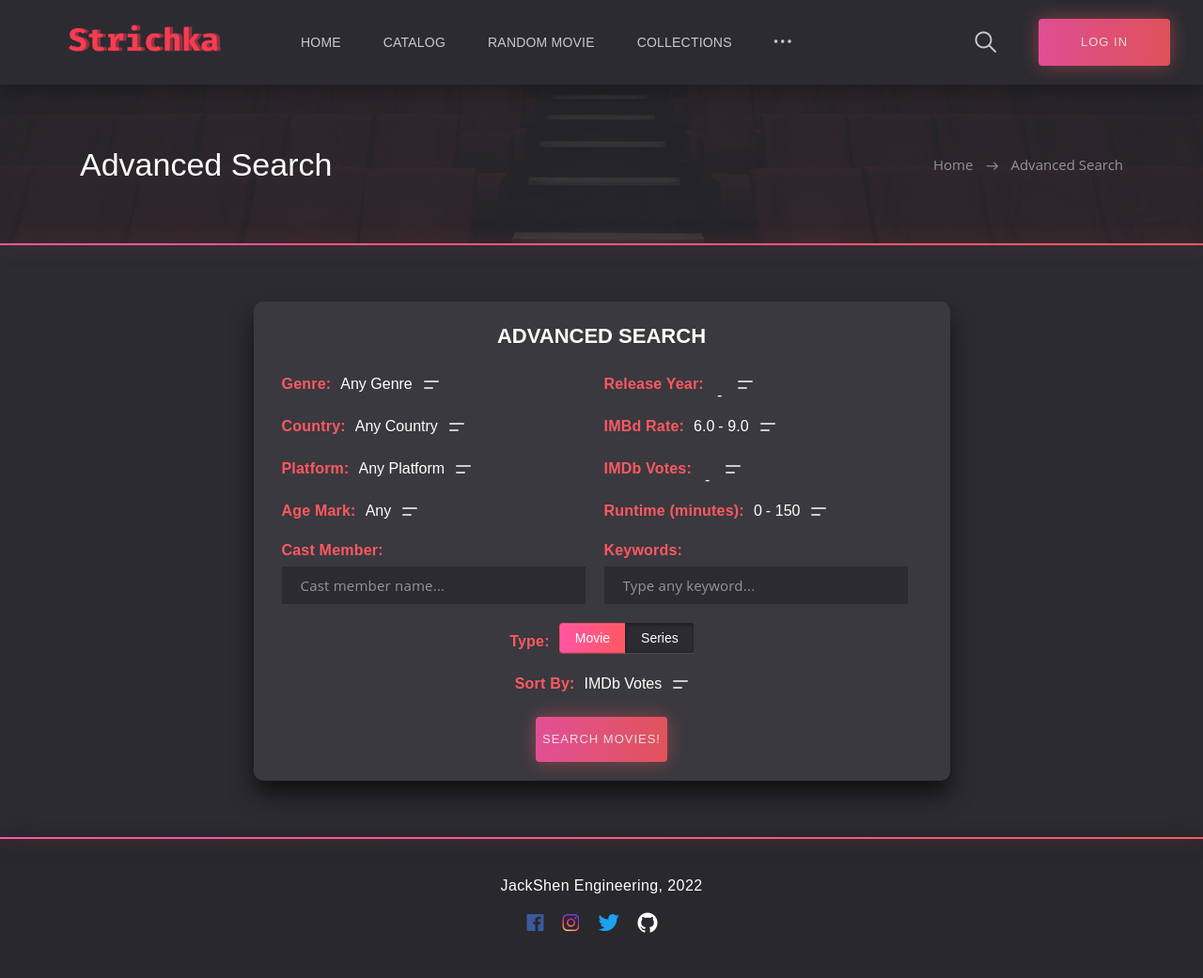
After one commit to jackshendrikov/strichka, a Django app: template templates/movies/adv_search.html in a window 1280 px wide. The commit adds this page. Shown: the whole page at 94% size. Run offline with Django 4.2, Linux system fonts and the light colour scheme; the template is opened without the code that fills it, so the values that code supplies are empty; parts of the project's set-up code (start-up, migrations or seed data) failed here and were passed over; some libraries are stand-ins or nearby versions.

Commit message:
Add advanced search & Fix onclick on infinite scroll new elems

```diff
--- a/config/settings/base.py
+++ b/config/settings/base.py
@@ -1,3 +1,4 @@
+import dj_database_url
 import os
 from dotenv import load_dotenv
 from pathlib import Path
@@ -170,3 +171,6 @@ EMAIL_USE_TLS = True
 EMAIL_USE_SSL = False
 SERVER_EMAIL = os.getenv("EMAIL_HOST")
 DEFAULT_FROM_EMAIL = os.getenv("EMAIL_HOST")
+
+db_from_env = dj_database_url.config(conn_max_age=500)
+DATABASES["default"].update(db_from_env)
--- a/movies/urls.py
+++ b/movies/urls.py
@@ -5,6 +5,8 @@ from movies.models import Cast, Comment, Movie, Vote
 from movies.views import (
     AddFavoriteMovieView,
     AddWatchlistMovieView,
+    AdvancedSearchResultView,
+    AdvancedSearchView,
     CastMemberDetailsView,
     ClassicMoviesView,
     CollectionsView,
@@ -24,8 +26,10 @@ from movies.views import (
     RecentPremieresView,
     SearchMovieView,
     VoteView,
+    get_filter_age_mark,
     get_filter_countries,
     get_filter_genres,
+    get_filter_imdb_votes,
     get_filter_platforms,
     get_filter_year,
 )
@@ -79,6 +83,8 @@ vote_urlpatterns = [
 filter_urlpatterns = [
     path("countries/", get_filter_countries, name="get_countries"),
     path("years/", get_filter_year, name="get_years"),
+    path("imdb_votes/", get_filter_imdb_votes, name="get_imdb_votes"),
+    path("age_mark/", get_filter_age_mark, name="get_age_marks"),
     path("genres/", get_filter_genres, name="get_genres"),
     path("platforms/", get_filter_platforms, name="get_platforms"),
 ]
@@ -112,6 +118,14 @@ catalogs_urlpatterns = [
 urlpatterns = [
     path("", MoviesBaseView.as_view(), name="index"),
     path("search/", SearchMovieView.as_view(), name="movie_search"),
+    path(
+        "search/advanced/", AdvancedSearchView.as_view(), name="advanced_movie_search"
+    ),
+    path(
+        "search/advanced/results",
+        AdvancedSearchResultView.as_view(),
+        name="advanced_movie_search_result",
+    ),
     path("collections/", CollectionsView.as_view(), name="collections"),
     path("favorite/<int:pk>", AddFavoriteMovieView.as_view(), name="movie_favorite"),
     path("watchlist/<int:pk>", AddWatchlistMovieView.as_view(), name="movie_watchlist"),
--- /dev/null
+++ b/static/css/adv_search.css
@@ -0,0 +1,135 @@
+.adv_search__form {
+    background: #39393f;
+    display: flex;
+    flex-direction: column;
+    margin: 0 auto;
+    width: 65%;
+    box-sizing: border-box;
+    box-shadow: 0 15px 25px rgba(0,0,0,.6);
+    border-radius: 10px;
+    padding: 20px 30px;
+}
+@media (max-width: 1200px) {
+    .adv_search__form {
+        width: 100%;
+        margin: 1rem 0;
+    }
+}
+.filter__item {
+    display: inline-flex;
+    align-items: center;
+    padding-bottom: 10px;
+    margin-right: 20px;
+}
+.filter__item-label {
+    font-size: 16px;
+    padding-right: 10px;
+    font-weight: 600;
+    color: #ff5860;
+}
+#sort_by {
+    margin: 10px 0;
+    justify-content: center;
+}
+#movie_type {
+    margin: 20px 0 0 0;
+    padding: 0;
+    justify-content: center;
+}
+.form__title {
+    color: #fff;
+    text-align: center;
+    display: block;
+    font-size: 22px;
+    font-weight: 600;
+    margin-bottom: 20px;
+    text-transform: uppercase;
+}
+.filter__btn {
+    margin: 0 auto;
+}
+.filter__filters {
+    display: grid;
+    grid-template-columns: repeat(2, 1fr);
+    gap: 5px;
+}
+.filter__item__grid {
+    display: grid;
+    align-items: center;
+}
+.filter__item__grid .filter__item-label {
+    padding-bottom: 5px;
+}
+ .filter__input {
+     background-color: #2b2b31;
+     border: none;
+     height: 40px;
+     position: relative;
+     color: #fff;
+     font-size: 15px;
+     width: auto;
+     -webkit-border-radius: 0;
+     border-radius: 0;
+     padding: 0 20px;
+     margin-right: 15px;
+     letter-spacing: 0.2px;
+     font-family: 'Open Sans', sans-serif;
+}
+ .filter__switch-field {
+	display: flex;
+	overflow: hidden;
+}
+.filter__switch-field input {
+	position: absolute !important;
+	clip: rect(0, 0, 0, 0);
+	height: 1px;
+	width: 1px;
+	border: 0;
+	overflow: hidden;
+}
+.filter__switch-field label {
+	background-color: #2b2b31;
+	color: white;
+	font-size: 14px;
+	line-height: 1;
+	text-align: center;
+	padding: 8px 16px;
+	margin-right: -1px;
+	border: 1px solid rgba(0, 0, 0, 0.2);
+	box-shadow: inset 0 1px 3px rgba(0, 0, 0, 0.3), 0 1px rgba(255, 255, 255, 0.1);
+	transition: all 0.1s ease-in-out;
+}
+.filter__switch-field label:hover {
+	cursor: pointer;
+}
+.filter__switch-field input:checked + label {
+    background: -moz-linear-gradient(90deg, #ff55a5 0%, #ff5860 100%);
+    background: -webkit-linear-gradient(90deg, #ff55a5 0%, #ff5860 100%);
+    background: -ms-linear-gradient(90deg, #ff55a5 0%, #ff5860 100%);
+    background: linear-gradient(90deg, #ff55a5 0%, #ff5860 100%);
+    border: 1px solid rgba(173, 24, 24, 0.2);
+	box-shadow: inset 0 1px 3px rgba(255, 130, 130, 0.3), 0 1px rgba(255, 88, 96, 0.5);
+}
+.filter__switch-field label:first-of-type {
+	border-radius: 4px 0 0 4px;
+}
+.filter__switch-field label:last-of-type {
+	border-radius: 0 4px 4px 0;
+}
+ @media (max-width: 600px) {
+     .adv_search__form {
+         margin: 0 25px;
+     }
+     .filter__filters {
+        display: block;
+     }
+     .filter__item {
+         padding-bottom: 0;
+     }
+     .filter__item__grid .filter__item-label {
+        padding: 10px 0;
+    }
+     #sort_by {
+         margin-bottom: 15px;
+     }
+}
--- a/static/css/base.css
+++ b/static/css/base.css
@@ -9,6 +9,7 @@
      top: 50%;
      -webkit-transform: translate(-50%, -50%);
      transform: translate(-50%, -50%);
+     z-index: 10;
 }
  .inner {
      position: absolute;
--- a/static/css/collection.css
+++ b/static/css/collection.css
@@ -61,7 +61,7 @@
 }
  @media (min-width: 576px) {
      .section__title {
-         font-size: 30px;
+         font-size: 28px;
     }
 }
  @media (min-width: 768px) {
@@ -69,7 +69,7 @@
          padding: 60px 0;
     }
      .section__title {
-         font-size: 32px;
+         font-size: 30px;
          margin-bottom: 35px;
     }
      .section__title--no-margin {
@@ -94,7 +94,7 @@
 }
  @media (min-width: 1200px) {
      .section__title {
-         font-size: 36px;
+         font-size: 34px;
     }
      .section__title--sidebar {
          font-size: 32px;
--- a/static/css/index.css
+++ b/static/css/index.css
@@ -616,7 +616,7 @@
  .section__title {
      color: #fff;
      font-weight: 300;
-     font-size: 28px;
+     font-size: 26px;
      margin-bottom: 25px;
 }
  .section__title b {
@@ -624,7 +624,7 @@
 }
  @media (min-width: 1200px) {
      .section__title {
-         font-size: 36px;
+         font-size: 34px;
     }
 }
 /*============================== Card ==============================*/
--- a/static/css/movie_list.css
+++ b/static/css/movie_list.css
@@ -1,5 +1,3 @@
-#app { display: unset; }
-.spinner { display: none; }
 /*============================== Section ==============================*/
  .section__title--center {
      text-align: center;
@@ -90,7 +88,7 @@
 }
  @media (min-width: 576px) {
      .section__title {
-         font-size: 30px;
+         font-size: 28px;
     }
 }
  @media (min-width: 768px) {
@@ -98,7 +96,7 @@
          padding: 60px 0;
     }
      .section__title {
-         font-size: 32px;
+         font-size: 30px;
          margin-bottom: 35px;
     }
      .section__title--no-margin {
@@ -126,7 +124,7 @@
 }
  @media (min-width: 1200px) {
      .section__title {
-         font-size: 36px;
+         font-size: 34px;
     }
      .section__title--sidebar {
          font-size: 32px;
--- /dev/null
+++ b/static/js/adv_search.js
@@ -0,0 +1,57 @@
+$(document).ready(function() {
+    "use strict";
+
+    const convertMinsToHrsMins = (mins) => {
+        let h = Math.floor(mins / 60);
+        let m = mins % 60;
+        h = h < 10 ? '0' + h : h;
+        m = m < 10 ? '0' + m : m;
+        return `${h}:${m}`;
+    }
+
+    function initializeRuntimeSlider() {
+        if ($('#filter__runtime').length) {
+            let runtimeSlider = document.getElementById('filter__runtime');
+            let runtimeValues = [
+                document.getElementById('filter__runtime-start'),
+                document.getElementById('filter__runtime-end')
+            ];
+            let inputRuntimeValues = [
+                document.getElementById('runtime-start'),
+                document.getElementById('runtime-end')
+            ];
+
+            noUiSlider.create(runtimeSlider, {
+                range: {
+                    'min': 0,
+                    'max': 240
+                },
+                step: 10,
+                connect: true,
+                start: [0, 150],
+                format: {
+                    from: function(value) {
+                        return parseInt(value);
+                    },
+                    to: function(value) {
+                        return parseInt(value);
+                    }
+                }
+            });
+
+            runtimeSlider.noUiSlider.on('update', function(values, handle) {
+                runtimeValues[handle].innerHTML = values[handle];
+                inputRuntimeValues[handle].setAttribute("value", convertMinsToHrsMins(values[handle]));
+            });
+
+            $('.filter__item-menu--range').on('click.bs.dropdown', function(e) {
+                e.stopPropagation();
+                e.preventDefault();
+            });
+        } else {
+            return false;
+        }
+        return false;
+    }
+    $(window).on('load', initializeRuntimeSlider());
+});
--- a/static/js/filters.js
+++ b/static/js/filters.js
@@ -1,8 +1,10 @@
 $(document).ready(function() {
+    getPlatforms();
     getGenres();
     getCountries();
     getYears();
-    getPlatforms();
+    getAgeMarks();
+    getIMDbVotes();
 })
 
 function getGenres() {
@@ -93,6 +95,76 @@ function getYears() {
     });
 }
 
+function getIMDbVotes() {
+    let url = $("#imdb_votes").attr("url");
+    if (url) {
+        $.ajax({
+            method: 'GET',
+            url: url,
+            data: {},
+            success: function (result) {
+                let votesSlider = document.getElementById('filter__votes');
+                noUiSlider.create(votesSlider, {
+                    range: {
+                        'min': 0,
+                        'max': result["imdb_votes"]
+                    },
+                    step: 10000,
+                    connect: true,
+                    start: [30000, result["imdb_votes"]],
+                    format: {
+                        from: function (value) {
+                            return parseInt(value);
+                        },
+                        to: function (value) {
+                            return parseInt(value);
+                        }
+                    }
+                });
+                let votesValues = [
+                    document.getElementById('filter__votes-start'),
+                    document.getElementById('filter__votes-end')
+                ];
+                let inputVotesValues = [
+                    document.getElementById('imdb_votes-start'),
+                    document.getElementById('imdb_votes-end')
+                ];
+                votesSlider.noUiSlider.on('update', function (values, handle) {
+                    votesValues[handle].innerHTML = values[handle];
+                    inputVotesValues[handle].setAttribute("value", values[handle]);
+                });
+            },
+            error: function (response) {
+                console.log(response)
+            },
+            async: false
+        });
+    }
+}
+
+function getAgeMarks() {
+    let url = $("#age_marks").attr("url");
+
+    if (url) {
+        $.ajax({
+            method: 'GET',
+            url: url,
+            data: {},
+            success: function (result) {
+                let platforms_option = "<li data-value=''>Any</li>";
+                $.each(result["age_marks"], function (a, b) {
+                    platforms_option += `<li data-value='${b["age_mark"]}'>${b["age_mark"]}</li>`
+                });
+                $("#age_marks").html(platforms_option)
+            },
+            error: function (response) {
+                console.log(response)
+            },
+            async: false
+        });
+    }
+}
+
 function getPlatforms() {
     let url = $("#platforms").attr("url");
 
--- /dev/null
+++ b/templates/movies/adv_search.html
@@ -0,0 +1,179 @@
+{% extends 'movies/base.html' %}
+{% load static %}
+{% block title %}Advanced Search{% endblock %}
+
+{% block extrahead %}
+<link rel="stylesheet" href="{% static 'css/libs/jquery.mCustomScrollbar.min.css' %}">
+<link rel="stylesheet" href="{% static 'css/libs/nouislider.min.css' %}">
+<link rel="stylesheet" href="{% static 'css/index.css' %}">
+<link rel="stylesheet" href="{% static 'css/movie_list.css' %}">
+<link rel="stylesheet" href="{% static 'css/adv_search.css' %}">
+{% endblock %}
+
+{% block content %}
+<section class="section section--first section--bg" data-bg="{% static 'img/section/section.jpg' %}">
+    <div class="container">
+        <div class="row">
+            <div class="col-12">
+                <div class="section__wrap">
+                    <h2 class="section__title">Advanced Search</h2>
+                    <ul class="breadcrumb">
+                        <li class="breadcrumb__item"><a href="{% url 'index' %}">Home</a></li>
+                        <li class="breadcrumb__item breadcrumb__item--active">Advanced Search</li>
+                    </ul>
+                </div>
+            </div>
+        </div>
+    </div>
+</section>
+
+<section class="section">
+    <div class="container">
+        <div class="row">
+            <form class="adv_search__form" action="{% url 'advanced_movie_search_result' %}" method="GET" autocomplete="off">
+                <h3 class="form__title">Advanced Search</h3>
+                <div class="filter__filters">
+                    <div class="filter__item" id="filter__genre">
+                        <label for="genres" class="filter__item-label">Genre:</label>
+                        <div class="filter__item-btn dropdown-toggle" role="navigation" id="filter-genre" data-toggle="dropdown" aria-haspopup="true" aria-expanded="false">
+                            <input type="hidden" name="genres" value="">
+                            <input type="button" value="Any Genre">
+                            <span></span>
+                        </div>
+                        <ul class="filter__item-menu dropdown-menu scrollbar-dropdown" id="genres" aria-labelledby="filter-genre" url="{% url 'get_genres' %}"></ul>
+                    </div>
+                    <div class="filter__item" id="filter__year">
+                        <span class="filter__item-label">Release Year:</span>
+                        <div class="filter__item-btn dropdown-toggle" role="button" id="filter-year" data-toggle="dropdown" aria-haspopup="true" aria-expanded="false">
+                            <input type="hidden" name="year__gt" id="years-start">
+                            <input type="hidden" name="year__lt" id="years-end">
+                            <div class="filter__range">
+                                <div id="filter__years-start"></div>
+                                <div id="filter__years-end"></div>
+                            </div>
+                            <span></span>
+                        </div>
+                        <div class="filter__item-menu filter__item-menu--range dropdown-menu" id="years" name="year" aria-labelledby="filter-year" url="{% url 'get_years' %}">
+                            <div id="filter__years"></div>
+                        </div>
+                    </div>
+                    <div class="filter__item" id="filter__country">
+                        <span class="filter__item-label">Country:</span>
+                        <div class="filter__item-btn dropdown-toggle" role="navigation" id="filter-quality" data-toggle="dropdown" aria-haspopup="true" aria-expanded="false">
+                            <input type="hidden" name="country" value="">
+                            <input type="button" value="Any Country">
+                            <span></span>
+                        </div>
+                        <ul class="filter__item-menu dropdown-menu scrollbar-dropdown" id="countries" aria-labelledby="filter-country" url="{% url 'get_countries' %}"></ul>
+                    </div>
+                    <div class="filter__item" id="filter__rate">
+                        <span class="filter__item-label">IMBd Rate:</span>
+                        <div class="filter__item-btn dropdown-toggle" role="button" id="filter-rate" data-toggle="dropdown" aria-haspopup="true" aria-expanded="false">
+                            <input type="hidden" name="imdb_rate__gt" id="imbd-start">
+                            <input type="hidden" name="imdb_rate__lt" id="imbd-end">
+                            <div class="filter__range">
+                                <div id="filter__imbd-start"></div>
+                                <div id="filter__imbd-end"></div>
+                            </div>
+                            <span></span>
+                        </div>
+                        <div class="filter__item-menu filter__item-menu--range dropdown-menu" aria-labelledby="filter-rate">
+                            <div id="filter__imbd"></div>
+                        </div>
+                    </div>
+                    <div class="filter__item" id="filter__platforms">
+                        <label for="platforms" class="filter__item-label">Platform:</label>
+                        <div class="filter__item-btn dropdown-toggle" role="navigation" id="filter-platform" data-toggle="dropdown" aria-haspopup="true" aria-expanded="false">
+                            <input type="hidden" name="platforms" value="">
+                            <input type="button" value="Any Platform">
+                            <span></span>
+                        </div>
+                        <ul class="filter__item-menu dropdown-menu scrollbar-dropdown" id="platforms" aria-labelledby="filter-genre" url="{% url 'get_platforms' %}"></ul>
+                    </div>
+                    <div class="filter__item" id="filter__vote">
+                        <span class="filter__item-label">IMDb Votes:</span>
+                        <div class="filter__item-btn dropdown-toggle" role="button" id="filter-votes" data-toggle="dropdown" aria-haspopup="true" aria-expanded="false">
+                            <input type="hidden" name="imdb_vote__gt" id="imdb_votes-start">
+                            <input type="hidden" name="imdb_vote__lt" id="imdb_votes-end">
+                            <div class="filter__range">
+                                <div id="filter__votes-start"></div>
+                                <div id="filter__votes-end"></div>
+                            </div>
+                            <span></span>
+                        </div>
+                        <div class="filter__item-menu filter__item-menu--range dropdown-menu" id="imdb_votes" name="imdb_votes" aria-labelledby="filter-imdb_votes" url="{% url 'get_imdb_votes' %}">
+                            <div id="filter__votes"></div>
+                        </div>
+                    </div>
+                    <div class="filter__item" id="filter__age_mark">
+                        <label for="age_marks" class="filter__item-label">Age Mark:</label>
+                        <div class="filter__item-btn dropdown-toggle" role="navigation" id="filter-age_mark" data-toggle="dropdown" aria-haspopup="true" aria-expanded="false">
+                            <input type="hidden" name="age_marks" value="">
+                            <input type="button" value="Any">
+                            <span></span>
+                        </div>
+                        <ul class="filter__item-menu dropdown-menu scrollbar-dropdown" id="age_marks" aria-labelledby="filter-age_mark" url="{% url 'get_age_marks' %}"></ul>
+                    </div>
+                    <div class="filter__item" id="filter__runtimes">
+                        <span class="filter__item-label">Runtime (minutes):</span>
+                        <div class="filter__item-btn dropdown-toggle" role="button" id="filter-runtime" data-toggle="dropdown" aria-haspopup="true" aria-expanded="false">
+                            <input type="hidden" name="runtime__gt" id="runtime-start">
+                            <input type="hidden" name="runtime__lt" id="runtime-end">
+                            <div class="filter__range">
+                                <div id="filter__runtime-start"></div>
+                                <div id="filter__runtime-end"></div>
+                            </div>
+                            <span></span>
+                        </div>
+                        <div class="filter__item-menu filter__item-menu--range dropdown-menu" aria-labelledby="filter-runtime">
+                            <div id="filter__runtime"></div>
+                        </div>
+                    </div>
+                    <div class="filter__item__grid">
+                        <span class="filter__item-label">Cast Member:</span>
+                        <input type="text" name="cast" class="filter__input" placeholder="Cast member name..." autofocus="autofocus" minlength="5" maxlength="50">
+                    </div>
+                    <div class="filter__item__grid">
+                        <span class="filter__item-label">Keywords:</span>
+                        <input type="text" name="keywords" class="filter__input" placeholder="Type any keyword..." autofocus="autofocus" minlength="3" maxlength="50">
+                    </div>
+                </div>
+                <div class="filter__item" id="movie_type">
+                    <span class="filter__item-label">Type:</span>
+                    <div class="filter__switch-field">
+                        <input type="radio" id="radio-one" name="is_movie" value="True" checked/>
+                        <label for="radio-one">Movie</label>
+                        <input type="radio" id="radio-two" name="is_movie" value="False" />
+                        <label for="radio-two">Series</label>
+                    </div>
+                </div>
+                <div class="filter__item" id="sort_by">
+                    <span class="filter__item-label">Sort By:</span>
+                    <div class="filter__item-btn dropdown-toggle" role="navigation" id="filter-quality" data-toggle="dropdown" aria-haspopup="true" aria-expanded="false">
+                        <input type="hidden" name="sort_by" value="-imdb_votes">
+                        <input type="button" value="IMDb Votes">
+                        <span></span>
+                    </div>
+                    <ul class="filter__item-menu dropdown-menu scrollbar-dropdown" aria-labelledby="order-by">
+                        <li data-value="-imdb_rate">IMDb Rate</li>
+                        <li data-value="-imdb_votes">IMDb Votes</li>
+                        <li data-value="-year">Year</li>
+                        <li data-value="-comments">Comments</li>
+                    </ul>
+                </div>
+                <button type="submit" class="filter__btn" id="filter-search">search movies!</button>
+            </form>
+        </div>
+    </div>
+</section>
+{% endblock %}
+
+{% block extra_js %}
+<!-- jquery custom scrollbar -->
+<script src="{% static 'js/libs/jquery.mCustomScrollbar.min.js' %}"></script>
+<!-- nouislider js -->
+<script src="{% static 'js/libs/nouislider.min.js' %}"></script>
+<script src="{% static 'js/filters.js' %}"></script>
+<script src="{% static 'js/movie_list.js' %}"></script>
+<script src="{% static 'js/adv_search.js' %}"></script>
+{% endblock extra_js %}
--- a/templates/movies/base.html
+++ b/templates/movies/base.html
@@ -124,6 +124,7 @@
                             <li class="dropdown header__nav-item">
                                 <a class="dropdown-toggle header__nav-link header__nav-link--more" href="" role="button" id="dropdownMenuMore" data-toggle="dropdown" aria-haspopup="true" aria-expanded="false"><i class="icon ion-ios-more"></i></a>
                                 <ul class="dropdown-menu header__dropdown-menu" aria-labelledby="dropdownMenuMore">
+                                    <li><a href="{% url 'advanced_movie_search' %}">Advanced Search</a></li>
                                     {% if user.is_authenticated %}
                                     <li><a href="{% url 'account_logout' %}">Log Out</a></li>
                                     {% else %}
@@ -207,6 +208,8 @@
 
 <!-- jquery main JS -->
 <script src="{% static 'js/libs/jquery.min.js' %}"></script>
+<!-- main JS -->
+<script src="{% static 'js/base.js' %}"></script>
 <!-- jquery more lines JS -->
 <script src="{% static 'js/libs/jquery.morelines.min.js' %}"></script>
 <!-- jquery mouse wheel JS -->
@@ -215,8 +218,6 @@
 <script src="{% static 'js/libs/bootstrap.bundle.min.js' %}"></script>
 <!-- owl carousel JS -->
 <script src="{% static 'js/libs/owl.carousel.min.js' %}"></script>
-<!-- main JS -->
-<script src="{% static 'js/base.js' %}"></script>
 
 {% block extra_js %}
 {% endblock extra_js %}
```
Also changed, not shown: movies/services/filters.py (+34 -2 lines), movies/services/services.py (+21 -0 lines), movies/views.py (+62 -28 lines), templates/movies/movie_list.html (+5 -5 lines).
